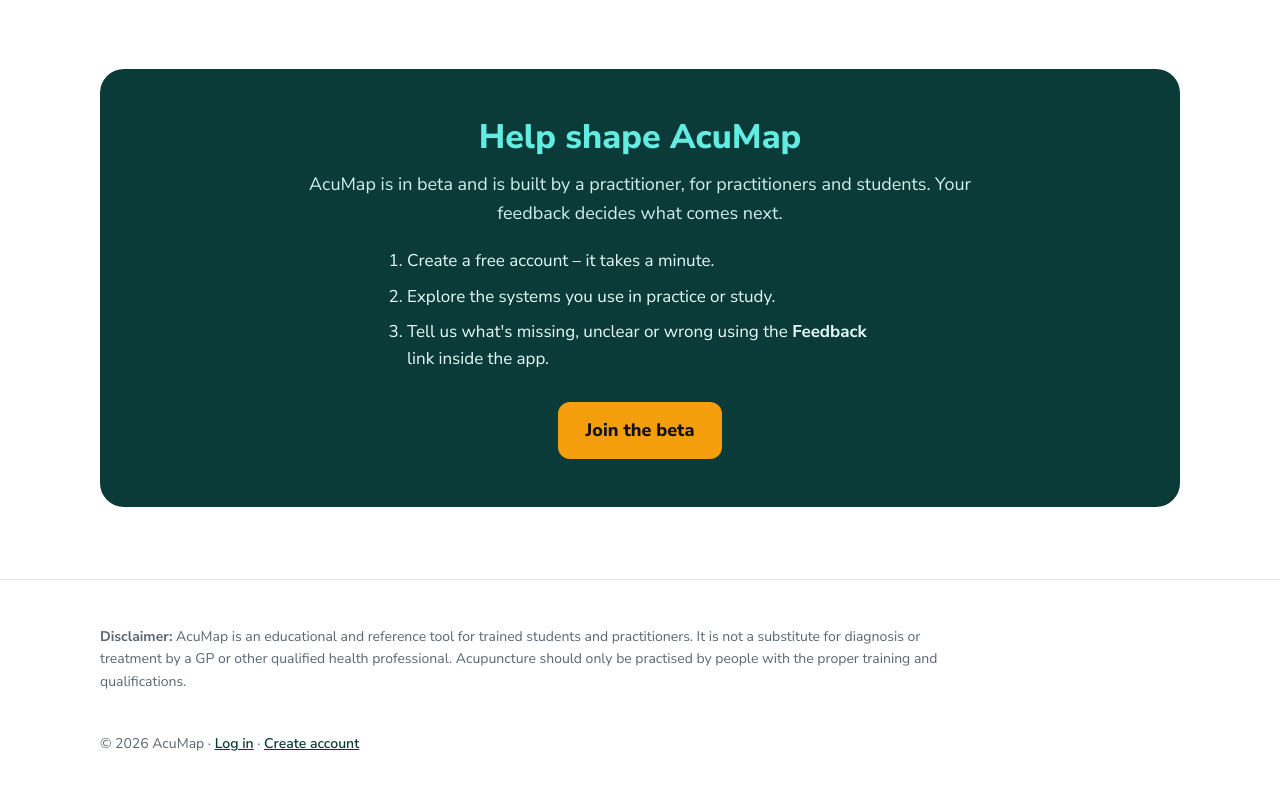
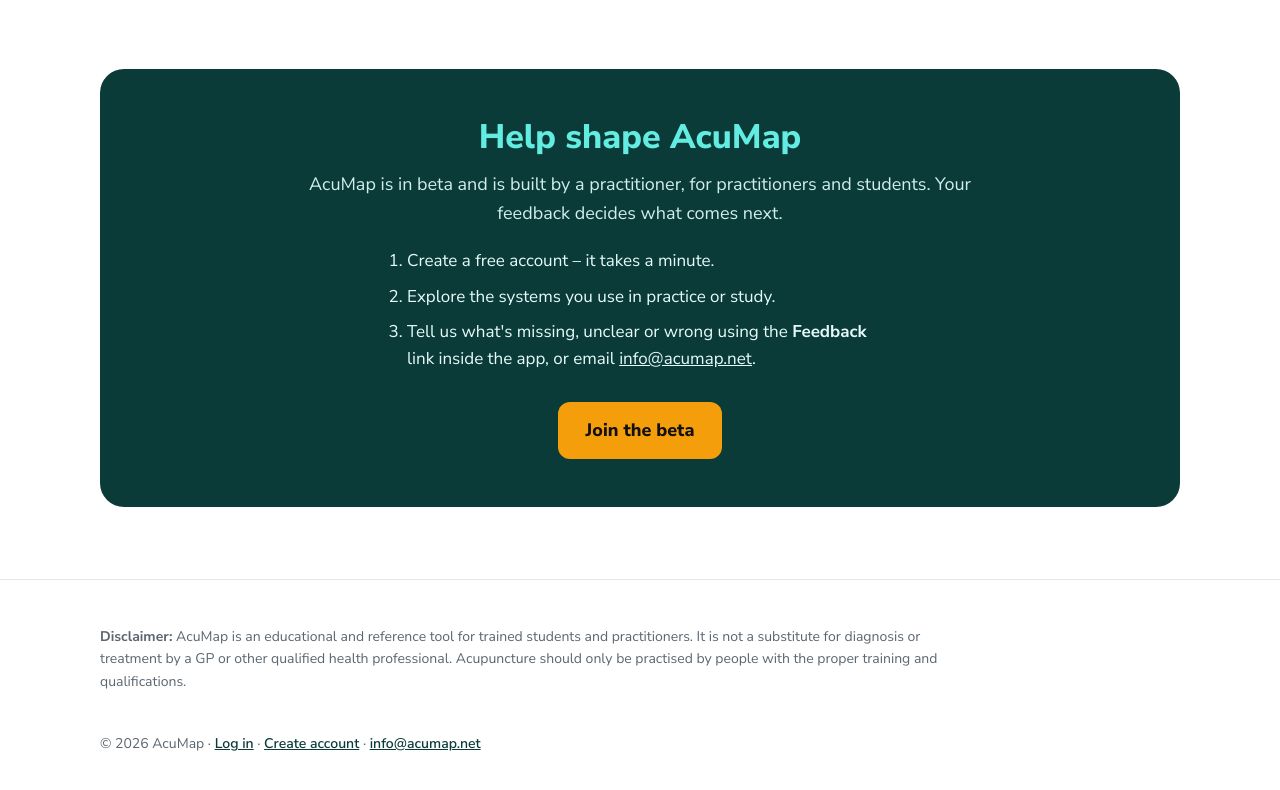
Before and after one commit to PeterSIdo/acumap-site, a plain HTML site: page index.html in a window 1280 px wide. Shown: the part 3005-3795 px from the top of the page. Drawn offline with Linux system fonts and the light colour scheme.

Commit message:
Add contact address info@acumap.net
Co-Authored-By: Claude Opus 5.5 <noreply@anthropic.com>

```diff
--- a/index.html
+++ b/index.html
@@ -308,7 +308,7 @@
         <ol>
           <li>Create a free account – it takes a minute.</li>
           <li>Explore the systems you use in practice or study.</li>
-          <li>Tell us what's missing, unclear or wrong using the <strong>Feedback</strong> link inside the app.</li>
+          <li>Tell us what's missing, unclear or wrong using the <strong>Feedback</strong> link inside the app, or email <a href="mailto:info@acumap.net">info@acumap.net</a>.</li>
         </ol>
         <a class="btn" href="https://app.acumap.net/register">Join the beta</a>
       </div>
@@ -318,7 +318,7 @@
   <footer>
     <div class="wrap">
       <p class="disclaimer"><strong>Disclaimer:</strong> AcuMap is an educational and reference tool for trained students and practitioners. It is not a substitute for diagnosis or treatment by a GP or other qualified health professional. Acupuncture should only be practised by people with the proper training and qualifications.</p>
-      <p>© 2026 AcuMap · <a href="https://app.acumap.net/login">Log in</a> · <a href="https://app.acumap.net/register">Create account</a></p>
+      <p>© 2026 AcuMap · <a href="https://app.acumap.net/login">Log in</a> · <a href="https://app.acumap.net/register">Create account</a> · <a href="mailto:info@acumap.net">info@acumap.net</a></p>
     </div>
   </footer>
 
```
